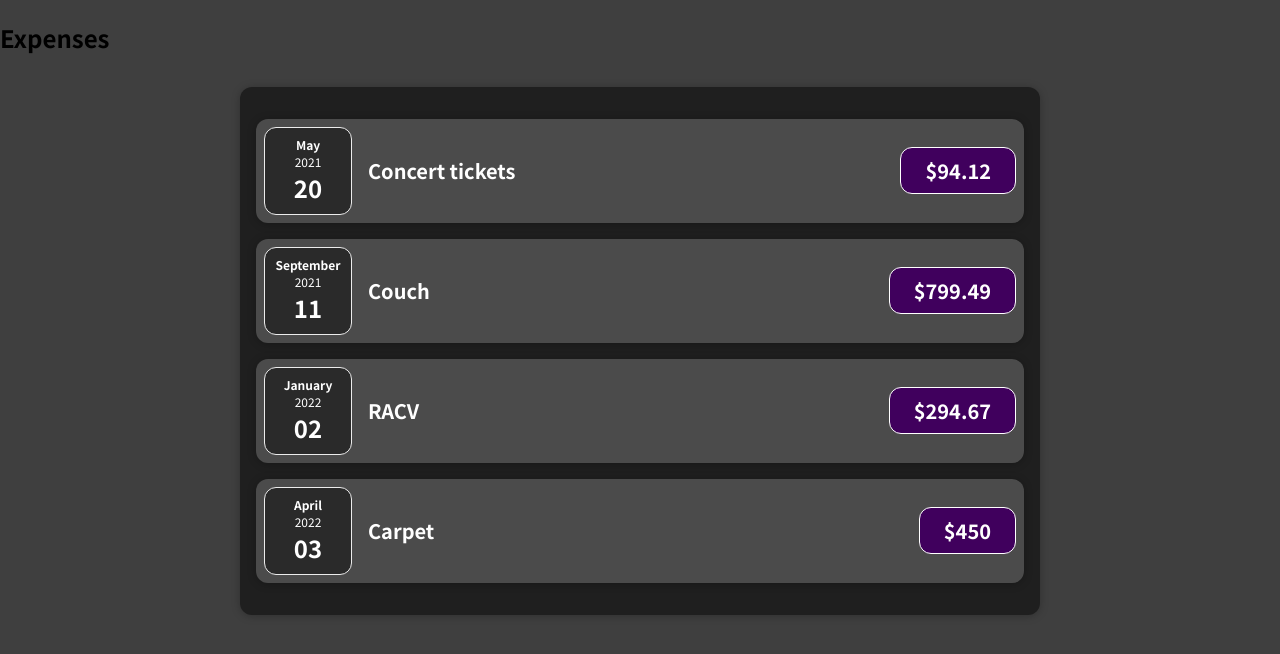
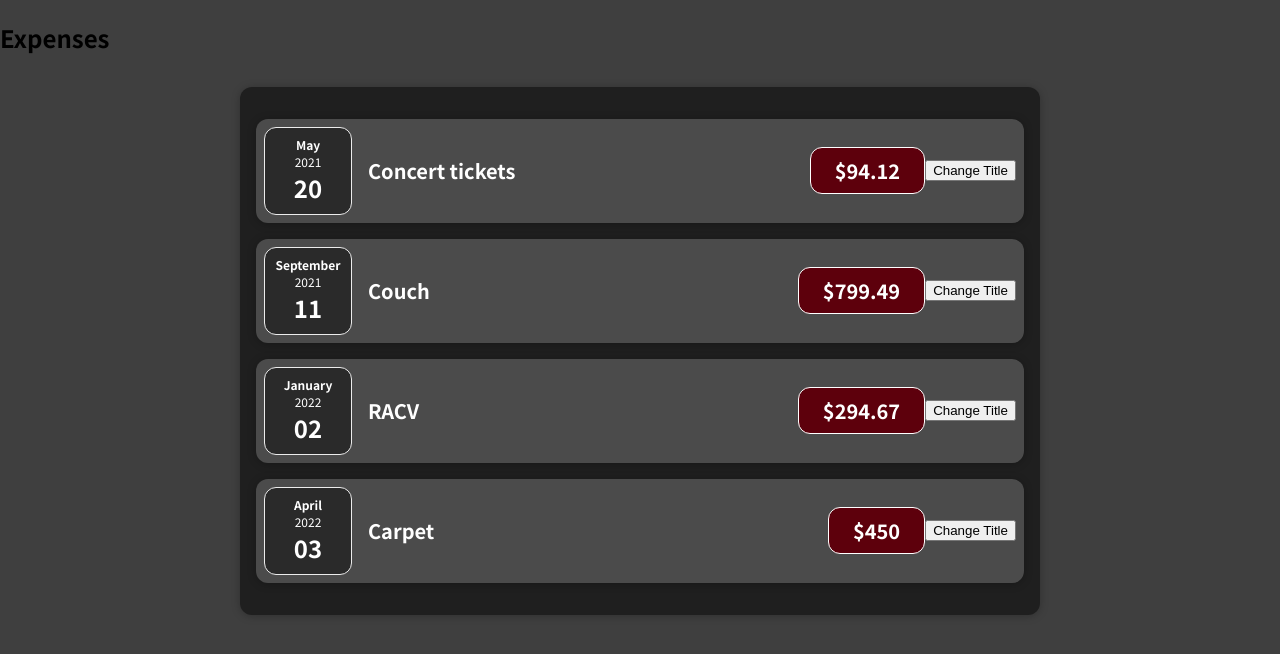
Before and after one commit to stephaniejchan8/react-complete-guide, a React (Create React App) app: page / in a window 1280 px wide. Shown: the top 654 px of the page. Built offline with nearby package versions, Linux system fonts and the light colour scheme.

Commit message:
trying event handlers

```diff
--- a/src/components/Expenses/ExpenseItem.css
+++ b/src/components/Expenses/ExpenseItem.css
@@ -29,7 +29,7 @@
   font-size: 1rem;
   font-weight: bold;
   color: white;
-  background-color: #40005d;
+  background-color: #5d000c;
   border: 1px solid white;
   padding: 0.5rem;
   border-radius: 12px;
--- a/src/components/Expenses/ExpenseItem.js
+++ b/src/components/Expenses/ExpenseItem.js
@@ -1,15 +1,24 @@
+import { useState } from 'react';
+
 import './ExpenseItem.css';
 import ExpenseDate from './ExpenseDate';
 import Card from '../UI/Card';
 
 function ExpenseItem(props) {
+  const [title, setTitle] = useState(props.title);
+
+  const clickHandler = () => {
+    setTitle('!');
+  }
+
   return (
     <Card className="expense-item">
         <ExpenseDate date={props.date} />
         <div className='expense-item__description'>
-          <h2>{props.title}</h2>
+          <h2>{title}</h2>
           <div className='expense-item__price'>${props.amount}</div>
         </div>
+        <button onClick={clickHandler}>Change Title</button>
     </Card>
   );
 }
```
Also changed, not shown: 1 other file (tests, documents, lock files or other folders).
